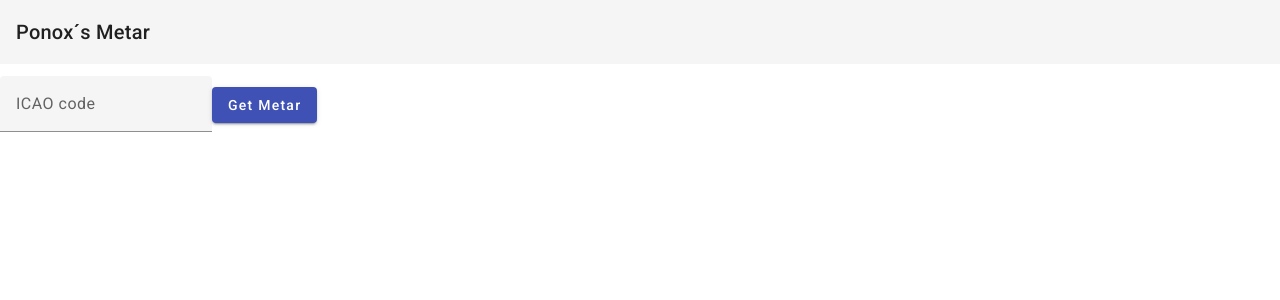
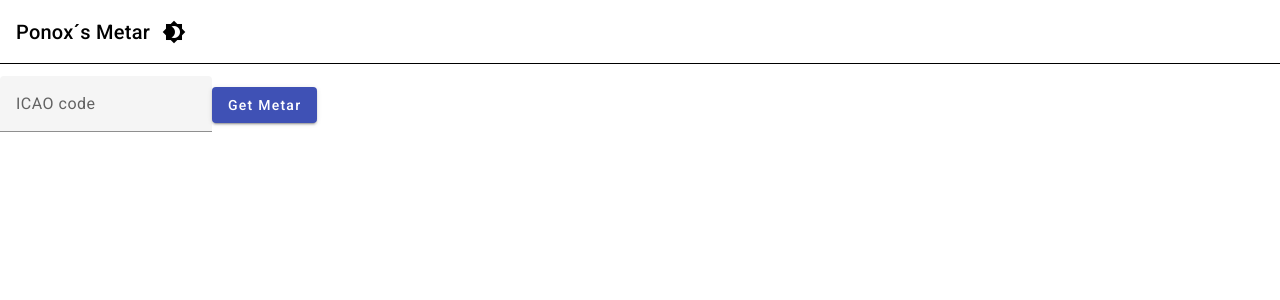
Before and after one commit to LeJonnaah/aeronautical-weather-app, an Angular app: page / in a window 1280 px wide. Shown: the top 300 px of the page. Built offline with nearby package versions, Linux system fonts and the light colour scheme.

Commit message:
DarkMode functionality

```diff
--- a/src/app/components/navbar/navbar.component.html
+++ b/src/app/components/navbar/navbar.component.html
@@ -1,5 +1,8 @@
 <p>
     <mat-toolbar>
         <span>Ponox´s Metar</span>
+        <button mat-icon-button (click)="toggleDarkMode()">
+            <mat-icon>{{ isDarkModeEnabled ? 'brightness_7' : 'brightness_4' }}</mat-icon>
+        </button>
     </mat-toolbar>
 </p>
--- a/src/app/components/navbar/navbar.component.scss
+++ b/src/app/components/navbar/navbar.component.scss
@@ -0,0 +1,5 @@
+mat-toolbar{
+    background-color: var(--bgColor);
+    color: var(--textColor);
+    border-bottom: 1px solid var(--borderColor);
+}
--- a/src/app/components/navbar/navbar.component.ts
+++ b/src/app/components/navbar/navbar.component.ts
@@ -6,5 +6,23 @@ import { Component } from '@angular/core';
   styleUrls: ['./navbar.component.scss']
 })
 export class NavbarComponent {
+  isDarkModeEnabled: boolean = false;
 
+  ngOnInit() {
+    this.setTheme();
+  }
+
+  setTheme() {
+    if (this.isDarkModeEnabled) {
+      document.body.classList.add('dark');
+    } else {
+      document.body.classList.add('light');
+    }
+  }
+
+  toggleDarkMode() {
+    this.isDarkModeEnabled = !this.isDarkModeEnabled;
+    document.body.classList.toggle('dark');
+    document.body.classList.toggle('light');
+  }
 }
--- a/src/app/components/weather/weather.component.scss
+++ b/src/app/components/weather/weather.component.scss
@@ -1,9 +1,18 @@
 .card{
     margin: 0 auto;
     max-width: 400px;
+    border-radius: 5px;
+    border: 1px solid var(--borderColor);
+    background-color: var(--bgColor);
+    color: var(--textColor);
 }
 
 .card__title {
     font-size: 1.5rem;
     padding: 10px;
 }
+
+mat-form-field {
+    background-color: var(--bgColor);
+    color: var(--textColor);
+}
--- a/src/app/components/weather/weather.component.ts
+++ b/src/app/components/weather/weather.component.ts
@@ -18,6 +18,7 @@ export class WeatherComponent {
     this.weatherService.getWeatherData(this.icao).subscribe({
       next: (data) => {
         this.metarData.push(data);
+        this.icao = '';
       },
       error: (error) => {
         console.error(error);
--- a/src/styles.scss
+++ b/src/styles.scss
@@ -1,9 +1,20 @@
 @import '~@angular/material/prebuilt-themes/indigo-pink.css';
+@import './variables.scss';
 
 * {
     margin: 0;
     padding: 0;
     box-sizing: border-box;
 }
-html, body { height: 100%; }
-body { margin: 0; font-family: Roboto, "Helvetica Neue", sans-serif; }
+
+html,
+body {
+    height: 100%;
+}
+
+body {
+    margin: 0;
+    font-family: Roboto, "Helvetica Neue", sans-serif;
+    background-color: var(--bgColor);
+    color: var(--textColor);
+}
--- /dev/null
+++ b/src/variables.scss
@@ -0,0 +1,28 @@
+$bgColor_light: white;
+$bgColor_dark: black;
+$textColor_light: black;
+$textColor_dark: white;
+$borderColor_light: black;
+$borderColor_dark: white;
+
+// mixin that enables css variables in light mode
+@mixin lighten() {
+    --bgColor: #{$bgColor_light};
+    --textColor: #{$textColor_light};
+    --borderColor: #{$borderColor_light};
+}
+
+// mixin that enables css variables in dark mode
+@mixin darken() {
+    --bgColor: #{$bgColor_dark};
+    --textColor: #{$textColor_dark};
+    --borderColor: #{$borderColor_dark};
+}
+
+body.dark {
+    @include darken();
+}
+
+body.light {
+    @include lighten();
+}
```
